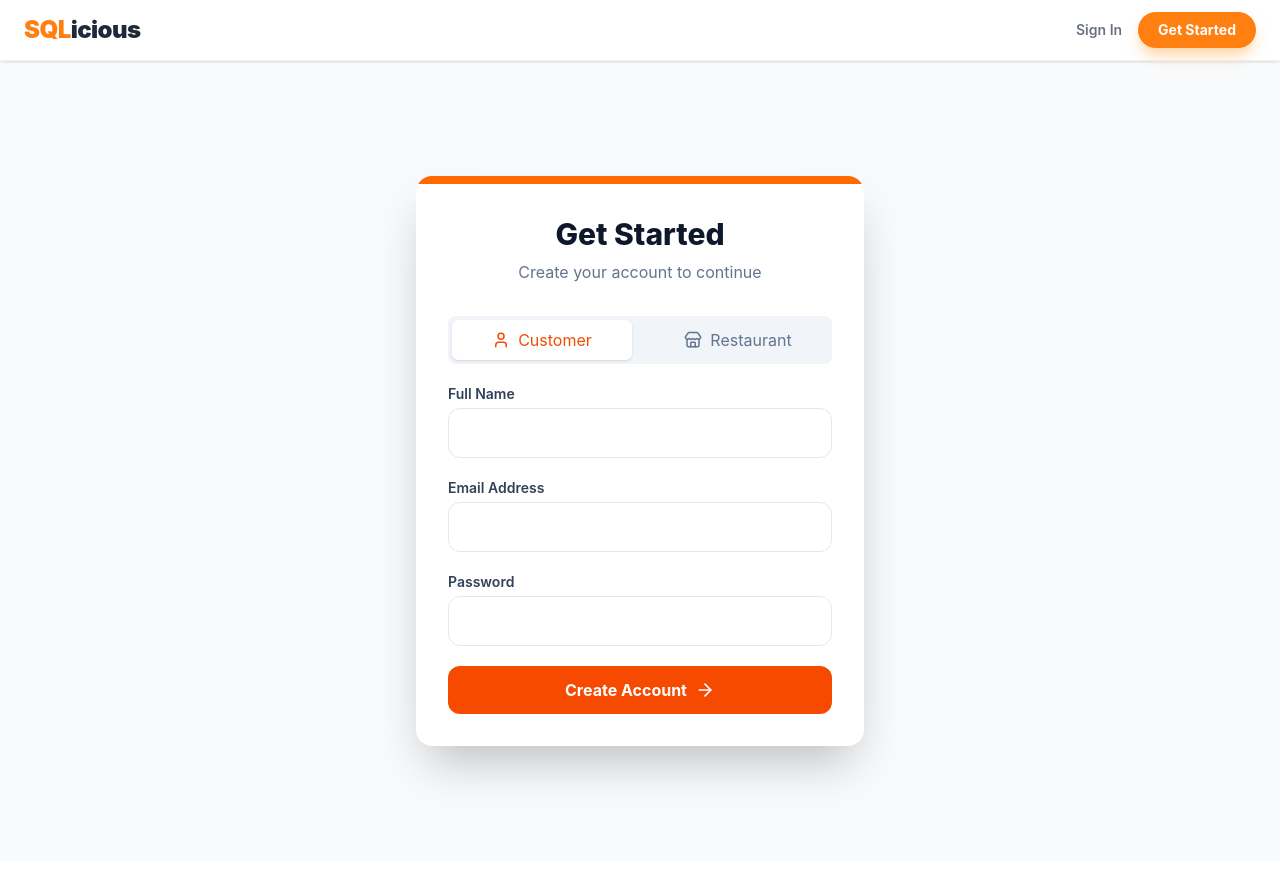
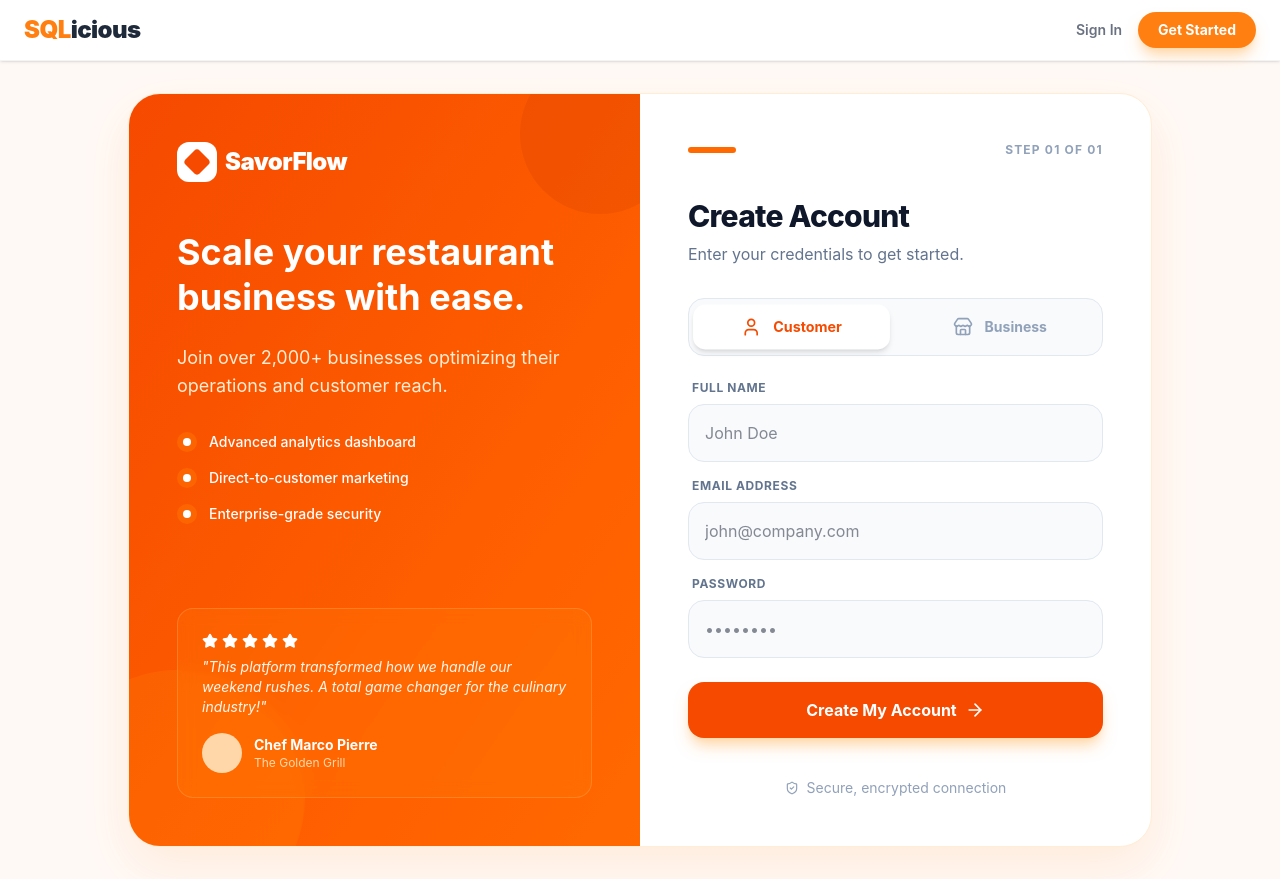
Before and after one commit to Aa9yaBhandar1/SQLicious, a React (Vite) app in the folder client/: page /sign-up in a window 1280 px wide. Built offline with nearby package versions, Linux system fonts and the light colour scheme.

Commit message:
fix: Sign up forms to multistep forms

```diff
--- a/client/src/auth/MultiStepSignUp.jsx
+++ b/client/src/auth/MultiStepSignUp.jsx
@@ -3,16 +3,16 @@ import { useForm } from "react-hook-form";
 import { zodResolver } from "@hookform/resolvers/zod";
 import * as z from "zod";
 import { useNavigate } from "react-router-dom";
-import { User, Store, ArrowRight, ArrowLeft, CheckCircle, Camera } from "lucide-react";
+import {
+  User, Store, ArrowRight, ArrowLeft,
+  CheckCircle, Camera, ShieldCheck, Star
+} from "lucide-react";
 
-// Enterprise Validation Schema
 const schema = z.object({
-  // Step 1: Account
   name: z.string().min(2, "Name is required"),
   email: z.string().email("Invalid email"),
   password: z.string().min(8, "Password must be 8+ characters"),
   role: z.enum(["customer", "restaurant"]),
-  // Step 2: Profile (Conditional)
   resName: z.string().optional(),
   address: z.string().optional(),
   contact: z.string().optional(),
@@ -35,10 +35,8 @@ const EnhancedSignUp = () => {
 
   const role = watch("role");
 
-  // Single standard endpoint for atomic creation
   const onSubmit = async (values) => {
     const formData = new FormData();
-    // Append everything to one request
     Object.keys(values).forEach(key => {
       if (key === 'image' && values.image?.[0]) {
         formData.append('image', values.image[0]);
@@ -59,7 +57,6 @@ const EnhancedSignUp = () => {
   };
 
   const handleNext = async () => {
-    // Validate only current step fields before proceeding
     const fieldsToValidate = step === 1 ? ["name", "email", "password"] : [];
     const isValid = await trigger(fieldsToValidate);
     if (isValid) {
@@ -69,88 +66,169 @@ const EnhancedSignUp = () => {
   };
 
   return (
-    <div className="min-h-screen bg-slate-50 flex items-center justify-center p-6">
-      <div className="max-w-md w-full bg-white rounded-2xl shadow-2xl overflow-hidden">
-        {/* Progress Bar */}
-        <div className="h-2 bg-gray-100">
-          <div
-            className="h-full bg-orange-500 transition-all duration-500"
-            style={{ width: role === 'customer' ? '100%' : `${(step / 2) * 100}%` }}
-          />
+    <div className="min-h-screen bg-[#FFF9F5] flex items-center justify-center p-4 lg:p-8 font-sans text-slate-900">
+      <div className="max-w-5xl w-full grid lg:grid-cols-2 bg-white rounded-[2rem] shadow-[0_20px_50px_rgba(255,115,0,0.1)] overflow-hidden border border-orange-100">
+
+        {/* Left Side: Branding & Social Proof */}
+        <div className="hidden lg:flex flex-col justify-between p-12 bg-gradient-to-br from-orange-600 to-orange-500 text-white relative overflow-hidden">
+          <div className="relative z-10">
+            <div className="flex items-center gap-2 mb-12">
+              <div className="w-10 h-10 bg-white rounded-xl flex items-center justify-center">
+                <div className="w-5 h-5 bg-orange-600 rounded-sm rotate-45" />
+              </div>
+              <span className="text-2xl font-black tracking-tight">SavorFlow</span>
             </div>
 
-        <form onSubmit={handleSubmit(onSubmit)} className="p-8">
-          <header className="mb-8 text-center">
-            <h1 className="text-3xl font-extrabold text-slate-900">
-              {step === 1 ? "Get Started" : "Business Details"}
+            <h2 className="text-4xl font-bold leading-tight mb-6">
+              Scale your restaurant <br /> business with ease.
+            </h2>
+            <p className="text-orange-100 text-lg mb-8">
+              Join over 2,000+ businesses optimizing their operations and customer reach.
+            </p>
+
+            <div className="space-y-4">
+              <FeatureItem text="Advanced analytics dashboard" />
+              <FeatureItem text="Direct-to-customer marketing" />
+              <FeatureItem text="Enterprise-grade security" />
+            </div>
+          </div>
+
+          <div className="relative z-10 p-6 bg-orange-400/20 rounded-2xl border border-orange-300/30 backdrop-blur-sm">
+            <div className="flex gap-1 mb-2">
+               {[...Array(5)].map((_, i) => <Star key={i} size={16} fill="white" />)}
+            </div>
+            <p className="text-sm italic text-orange-50" >
+              "This platform transformed how we handle our weekend rushes. A total game changer for the culinary industry!"
+            </p>
+            <div className="mt-4 flex items-center gap-3">
+              <div className="w-10 h-10 bg-orange-200 rounded-full" />
+              <div>
+                <p className="text-sm font-bold">Chef Marco Pierre</p>
+                <p className="text-xs text-orange-200">The Golden Grill</p>
+              </div>
+            </div>
+          </div>
+
+          {/* Decorative Circles */}
+          <div className="absolute -bottom-20 -left-20 w-64 h-64 bg-orange-400 rounded-full opacity-20" />
+          <div className="absolute -top-10 -right-10 w-40 h-40 bg-orange-700 rounded-full opacity-20" />
+        </div>
+
+        {/* Right Side: Form */}
+        <div className="p-8 lg:p-12">
+          <div className="flex justify-between items-center mb-10">
+            <div className="flex gap-2">
+              <div className={`h-1.5 w-12 rounded-full transition-all ${step >= 1 ? 'bg-orange-500' : 'bg-slate-100'}`} />
+              {role === 'restaurant' && (
+                <div className={`h-1.5 w-12 rounded-full transition-all ${step === 2 ? 'bg-orange-500' : 'bg-slate-100'}`} />
+              )}
+            </div>
+            <span className="text-xs font-bold uppercase tracking-widest text-slate-400">Step 0{step} of {role === 'restaurant' ? '02' : '01'}</span>
+          </div>
+
+          <header className="mb-8">
+            <h1 className="text-3xl font-extrabold tracking-tight text-slate-900">
+              {step === 1 ? "Create Account" : "Business Details"}
             </h1>
             <p className="text-slate-500 mt-2">
-              {step === 1 ? "Create your account to continue" : "Tell us about your restaurant"}
+              {step === 1 ? "Enter your credentials to get started." : "Finalize your restaurant profile."}
             </p>
           </header>
 
+<form onSubmit={handleSubmit(onSubmit)} className="space-y-6">
             {step === 1 ? (
-            <div className="space-y-5">
-              <div className="flex gap-4 p-1 bg-slate-100 rounded-lg">
-                <RoleButton active={role === 'customer'} onClick={() => setValue('role', 'customer')} icon={<User size={18}/>} label="Customer" />
-                <RoleButton active={role === 'restaurant'} onClick={() => setValue('role', 'restaurant')} icon={<Store size={18}/>} label="Restaurant" />
+              <div key="step1" className="space-y-6 animate-in fade-in duration-300">
+                <div className="grid grid-cols-2 gap-4 p-1.5 bg-slate-50 border border-slate-200 rounded-2xl">
+                  <RoleCard active={role === 'customer'} onClick={() => setValue('role', 'customer')} icon={<User size={20}/>} label="Customer" />
+                  <RoleCard active={role === 'restaurant'} onClick={() => setValue('role', 'restaurant')} icon={<Store size={20}/>} label="Business" />
                 </div>
 
-              <InputField label="Full Name" error={errors.name} {...register("name")} />
-              <InputField label="Email Address" type="email" error={errors.email} {...register("email")} />
-              <InputField label="Password" type="password" error={errors.password} {...register("password")} />
+                <div className="space-y-4">
+                  <InputField label="Full Name" placeholder="John Doe" error={errors.name} {...register("name")} />
+                  <InputField label="Email Address" type="email" placeholder="john@company.com" error={errors.email} {...register("email")} />
+                  <InputField label="Password" type="password" placeholder="••••••••" error={errors.password} {...register("password")} />
+                </div>
 
-              <button type="button" onClick={handleNext} className="w-full bg-orange-600 hover:bg-orange-700 text-white font-bold py-3 rounded-xl transition flex items-center justify-center gap-2">
-                {role === 'customer' ? 'Create Account' : 'Next Step'} <ArrowRight size={20}/>
+                <button type="button" onClick={handleNext} className="w-full bg-orange-600 hover:bg-orange-700 text-white font-bold py-4 rounded-2xl shadow-lg shadow-orange-200 transition-all flex items-center justify-center gap-2 group">
+                  {role === 'customer' ? 'Create My Account' : 'Continue to Details'}
+                  <ArrowRight size={20} className="group-hover:translate-x-1 transition-transform" />
                 </button>
               </div>
             ) : (
-            <div className="space-y-5">
-              <div className="flex flex-col items-center mb-4">
+              <div key="step2" className="space-y-6 animate-in fade-in duration-300">
+                <div className="flex justify-center mb-6">
                    <label className="cursor-pointer group relative">
-                    <div className="w-24 h-24 bg-slate-100 rounded-full flex items-center justify-center border-2 border-dashed border-slate-300 group-hover:border-orange-500 overflow-hidden">
-                       <Camera className="text-slate-400 group-hover:text-orange-500" />
+                      <div className="w-28 h-28 bg-orange-50 rounded-3xl flex flex-col items-center justify-center border-2 border-dashed border-orange-200 group-hover:border-orange-500 transition-colors overflow-hidden">
+                         <Camera className="text-orange-400 mb-1" />
+                         <span className="text-[10px] font-bold text-orange-400">LOGO</span>
                       </div>
                       <input type="file" className="hidden" {...register("image")} />
                    </label>
-                 <span className="text-xs text-slate-400 mt-2">Upload Restaurant Logo</span>
                 </div>
 
-              <InputField label="Restaurant Name" error={errors.resName} {...register("resName")} />
-              <InputField label="Phone Number" error={errors.contact} {...register("contact")} />
+                <div className="space-y-4">
+                  <InputField label="Legal Restaurant Name" placeholder="The Pizza Hub" error={errors.resName} {...register("resName")} />
+                  {/* FIX: Ensure register("contact") is distinct and name attribute is passed */}
+                  <InputField label="Business Contact" placeholder="+1 (555) 000-0000" error={errors.contact} {...register("contact")} />
                   <div>
-                <label className="text-sm font-semibold text-slate-700 mb-1 block">Address</label>
-                <textarea {...register("address")} className="w-full p-3 border rounded-xl focus:ring-2 focus:ring-orange-500 outline-none" rows="3" />
+                    <label className="text-xs font-bold uppercase tracking-wider text-slate-500 mb-2 block ml-1">Physical Address</label>
+                    <textarea {...register("address")} placeholder="123 Culinary Ave, Suite 4..." className="w-full p-4 bg-slate-50 border border-slate-200 rounded-2xl focus:ring-4 focus:ring-orange-500/10 focus:border-orange-500 outline-none transition-all resize-none" rows="3" />
+                  </div>
                 </div>
 
-              <div className="flex gap-3">
-                <button type="button" onClick={() => setStep(1)} className="flex-1 bg-slate-100 text-slate-600 font-bold py-3 rounded-xl hover:bg-slate-200 transition flex items-center justify-center gap-2">
-                  <ArrowLeft size={20}/> Back
+                <div className="flex gap-4 pt-4">
+                  <button type="button" onClick={() => setStep(1)} className="flex-1 bg-white border border-slate-200 text-slate-600 font-bold py-4 rounded-2xl hover:bg-slate-50 transition flex items-center justify-center gap-2">
+                    <ArrowLeft size={18}/> Back
                   </button>
-                <button type="submit" disabled={isSubmitting} className="flex-1 bg-orange-600 text-white font-bold py-3 rounded-xl hover:bg-orange-700 transition flex items-center justify-center gap-2">
-                  {isSubmitting ? "Processing..." : "Finish"} <CheckCircle size={20}/>
+                  <button type="submit" disabled={isSubmitting} className="flex-1 bg-orange-600 text-white font-bold py-4 rounded-2xl hover:bg-orange-700 shadow-lg shadow-orange-200 transition flex items-center justify-center gap-2">
+                    {isSubmitting ? "Onboarding..." : "Finish Setup"} <CheckCircle size={18}/>
                   </button>
                 </div>
               </div>
             )}
           </form>
+
+          <footer className="mt-10 text-center">
+            <p className="text-slate-400 text-sm flex items-center justify-center gap-2">
+              <ShieldCheck size={14}/> Secure, encrypted connection
+            </p>
+          </footer>
+        </div>
       </div>
     </div>
   );
 };
 
-// Sub-components for cleaner code
-const RoleButton = ({ active, onClick, icon, label }) => (
-  <button type="button" onClick={onClick} className={`flex-1 flex items-center justify-center gap-2 py-2 rounded-md transition ${active ? 'bg-white shadow-sm text-orange-600' : 'text-slate-500'}`}>
-    {icon} {label}
+const RoleCard = ({ active, onClick, icon, label }) => (
+  <button type="button" onClick={onClick} className={`flex items-center justify-center gap-3 py-3 rounded-xl transition-all ${active ? 'bg-white shadow-md text-orange-600 scale-[1.02]' : 'text-slate-400 hover:text-slate-600'}`}>
+    {icon} <span className="font-bold text-sm">{label}</span>
   </button>
 );
 
-const InputField = React.forwardRef(({ label, error, ...props }, ref) => (
-  <div>
-    <label className="text-sm font-semibold text-slate-700 mb-1 block">{label}</label>
-    <input ref={ref} {...props} className={`w-full p-3 border rounded-xl focus:ring-2 outline-none transition ${error ? 'border-red-500 focus:ring-red-200' : 'focus:ring-orange-200 border-slate-200'}`} />
-    {error && <p className="text-red-500 text-xs mt-1">{error.message}</p>}
+const FeatureItem = ({ text }) => (
+  <div className="flex items-center gap-3">
+    <div className="w-5 h-5 rounded-full bg-orange-400/30 flex items-center justify-center">
+      <div className="w-2 h-2 bg-white rounded-full" />
+    </div>
+    <span className="text-sm font-medium">{text}</span>
+  </div>
+);
+
+const InputField = React.forwardRef(({ label, error, name, ...props }, ref) => (
+  <div className="w-full">
+    <label htmlFor={name} className="text-xs font-bold uppercase tracking-wider text-slate-500 mb-2 block ml-1">
+      {label}
+    </label>
+    <input
+      id={name}
+      name={name}
+      ref={ref}
+      {...props}
+      className={`w-full p-4 bg-slate-50 border rounded-2xl focus:ring-4 outline-none transition-all ${
+        error ? 'border-red-500 focus:ring-red-100' : 'focus:ring-orange-500/10 border-slate-200 focus:border-orange-500'
+      }`}
+    />
+    {error && <p className="text-red-500 text-[10px] font-bold mt-1.5 ml-1 uppercase">{error.message}</p>}
   </div>
 ));
 
--- a/client/src/auth/SignIn.jsx
+++ b/client/src/auth/SignIn.jsx
@@ -27,34 +27,61 @@ const handleSubmit = async (e) => {
 };
 
   return (
-    <div className="min-h-screen flex items-center justify-center bg-slate-100">
+    <div className="min-h-screen bg-gradient-to-br from-orange-100 via-orange-50 to-slate-100 flex items-center justify-center px-4 py-12">
+      <div className="relative w-full max-w-md">
+        <div className="pointer-events-none absolute -left-10 -top-10 h-40 w-40 rounded-full bg-orange-200 opacity-80 blur-3xl"></div>
+        <div className="pointer-events-none absolute -right-10 -bottom-10 h-48 w-48 rounded-full bg-orange-300 opacity-70 blur-3xl"></div>
+
         <form
           onSubmit={handleSubmit}
-        className="bg-white p-8 rounded-xl shadow-lg w-96"
+          className="relative bg-white/95 border border-orange-100 shadow-2xl rounded-[32px] p-10 backdrop-blur-md"
         >
-        <h2 className="text-2xl font-bold mb-6 text-center">
-          sign-in
+          <div className="mb-8 text-center">
+            <p className="text-sm uppercase tracking-[0.3em] text-orange-500 font-semibold">
+              Welcome back
+            </p>
+            <h2 className="mt-4 text-3xl font-extrabold text-slate-900">
+              Sign in to SQLicious
             </h2>
+            <p className="mt-3 text-sm text-slate-500">
+              Secure access to your menu, orders, and dashboard in one place.
+            </p>
+          </div>
 
+          <div className="space-y-5">
+            <label className="block text-sm font-medium text-slate-700">
+              Email address
               <input
                 name="email"
-          placeholder="email"
+                type="email"
+                placeholder="you@example.com"
                 onChange={handleChange}
-          className="w-full mb-3 p-2 border rounded"
+                className="mt-2 w-full rounded-2xl border border-slate-200 bg-slate-50 px-4 py-3 text-sm text-slate-900 shadow-sm outline-none transition focus:border-orange-400 focus:ring-2 focus:ring-orange-200"
               />
+            </label>
 
+            <label className="block text-sm font-medium text-slate-700">
+              Password
               <input
                 type="password"
                 name="password"
-          placeholder="Password"
+                placeholder="Enter your password"
                 onChange={handleChange}
-          className="w-full mb-4 p-2 border rounded"
+                className="mt-2 w-full rounded-2xl border border-slate-200 bg-slate-50 px-4 py-3 text-sm text-slate-900 shadow-sm outline-none transition focus:border-orange-400 focus:ring-2 focus:ring-orange-200"
               />
+            </label>
 
-        <button className="bg-orange-600 text-white w-full py-2 rounded hover:bg-orange-700">
-          sign-in
+            <div className="flex items-center justify-between text-sm text-slate-500">
+              <span>Need help?</span>
+              <span className="font-semibold text-orange-600">Forgot password?</span>
+            </div>
+
+            <button className="w-full rounded-2xl bg-orange-600 px-6 py-3 text-sm font-semibold uppercase tracking-[0.08em] text-white shadow-lg shadow-orange-200/50 transition hover:bg-orange-700">
+              Sign in
             </button>
+          </div>
         </form>
+      </div>
     </div>
   );
 };
--- a/client/src/auth/SignUp.jsx
+++ /dev/null
@@ -1,64 +0,0 @@
-// MultiStepSignUp.jsx
-import { useState } from "react";
-import { useNavigate } from "react-router-dom";
-import authFetch from "../utils/authFetch";
-
-const MultiStepSignUp = () => {
-  const [form, setForm] = useState({ name: "", email: "", password: "", role: "customer" });
-  const [error, setError] = useState("");
-  const [loading, setLoading] = useState(false);
-  const navigate = useNavigate();
-
-const handleSubmit = async (e) => {
-    e.preventDefault();
-    try {
-        const data = await authFetch("/auth/sign-up", {
-            method: "POST",
-            body: JSON.stringify(form),
-        });
-
-        console.log("Backend Response:", data);
-
-        if (data && data.user) {
-            if (data.user.role === 'restaurant') {
-                navigate("/restaurant-profile", {
-                    state: { user_id: data.user.user_id }
-                });
-            } else {
-                navigate("/sign-in");
-            }
-        }
-    } catch (error) {
-        console.error("MultiStepSignUp error:", error);
-    }
-};
-
-
-
-  return (
-    <div className="min-h-screen flex items-center justify-center bg-slate-100">
-      <form onSubmit={handleSubmit} className="bg-white p-8 rounded-xl shadow-lg w-96">
-        <h2 className="text-2xl font-bold mb-6 text-center text-gray-800">Create Account</h2>
-
-        {error && <div className="bg-red-100 text-red-600 p-2 rounded mb-4 text-sm">{error}</div>}
-
-        <input name="name" placeholder="Full Name" required onChange={(e) => setForm({...form, name: e.target.value})} className="w-full mb-3 p-2 border rounded" />
-        <input name="email" type="email" placeholder="Email" required onChange={(e) => setForm({...form, email: e.target.value})} className="w-full mb-3 p-2 border rounded" />
-        <input name="password" type="password" placeholder="Password" required onChange={(e) => setForm({...form, password: e.target.value})} className="w-full mb-4 p-2 border rounded" />
-
-        <div className="flex gap-2 mb-6">
-          <button type="button" onClick={() => setForm({...form, role: 'customer'})}
-            className={`flex-1 p-2 rounded border ${form.role === 'customer' ? 'bg-orange-500 text-white' : 'bg-white'}`}>Customer</button>
-          <button type="button" onClick={() => setForm({...form, role: 'restaurant'})}
-            className={`flex-1 p-2 rounded border ${form.role === 'restaurant' ? 'bg-orange-500 text-white' : 'bg-white'}`}>Restaurant</button>
-        </div>
-
-        <button disabled={loading} className="w-full bg-blue-600 text-white py-2 rounded font-bold hover:bg-blue-700 disabled:bg-blue-300">
-          {loading ? "Registering..." : "Sign Up"}
-        </button>
-      </form>
-    </div>
-  );
-};
-
-export default MultiStepSignUp;
```
Lines whose indentation alone changed are shown as unchanged.
